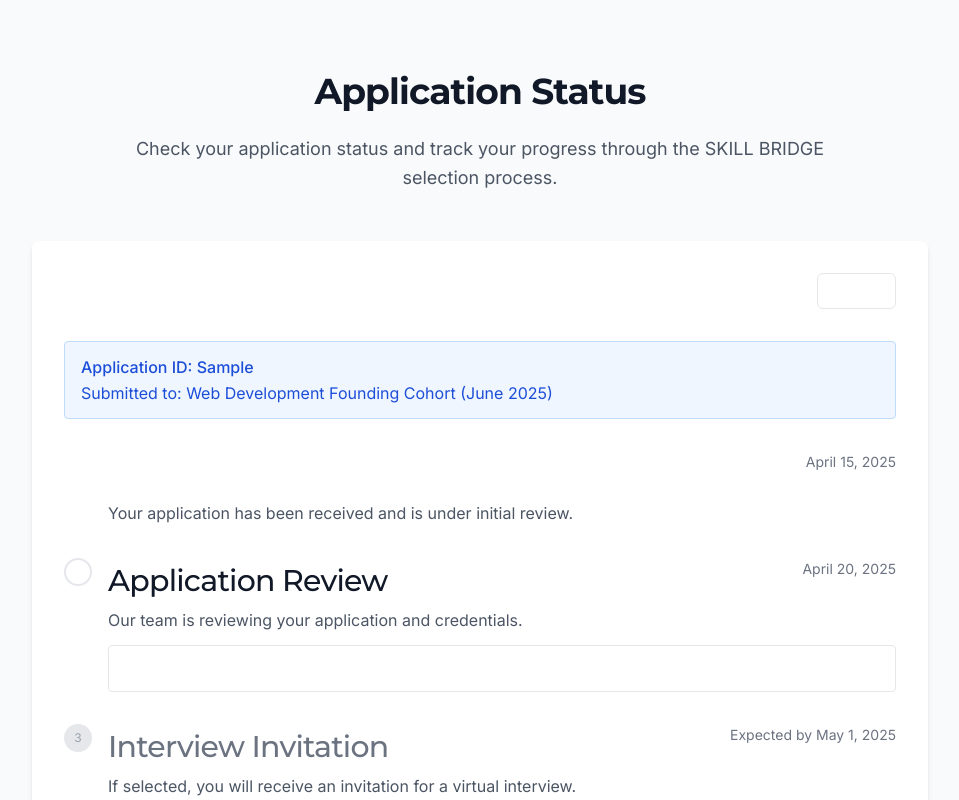
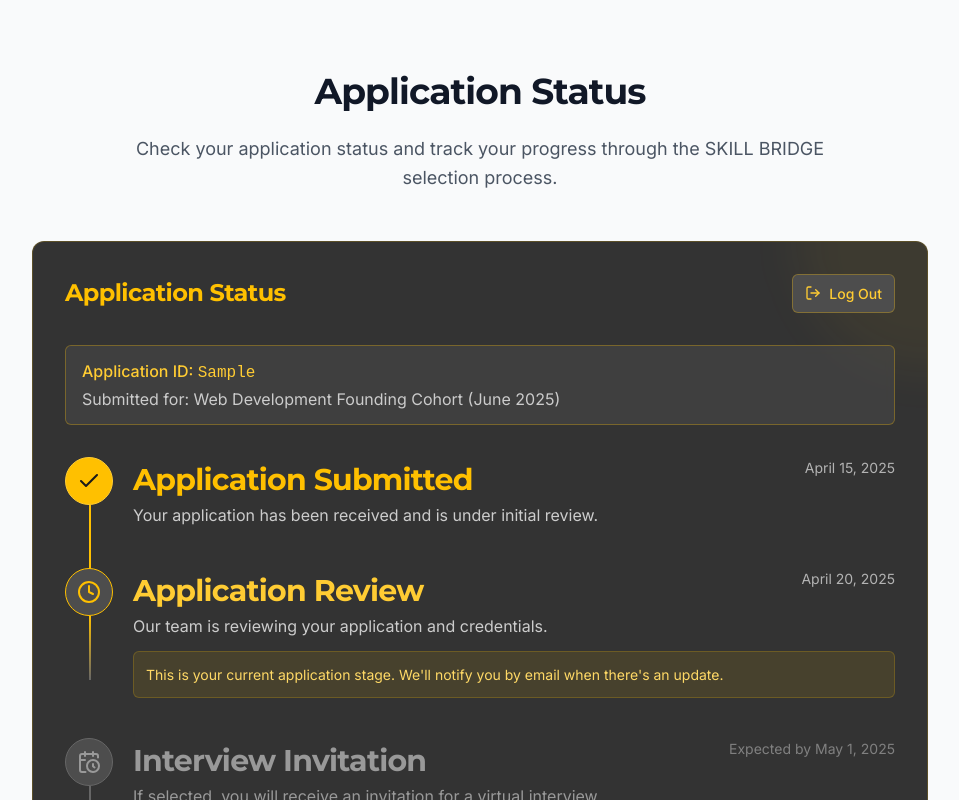
Before and after one commit to Nikhil9989/psb, a Next.js app: page /psb/application-status in a window 1280 px wide. Both pictures are taken after typing "name@example.com", "Sample" into the empty fields and a click on the button "Check Status". Shown: the top 800 px of the page, without its empty margins (160-1119 px from the left). Built offline with nearby package versions, Linux system fonts and the light colour scheme.

Commit message:
Complete ApplicationStatus component with improved theming and animations

```diff
--- a/components/application/ApplicationStatus.tsx
+++ b/components/application/ApplicationStatus.tsx
@@ -2,6 +2,8 @@
 
 import { useState } from 'react';
 import Button from '../common/Button';
+import { motion, AnimatePresence } from 'framer-motion';
+import { ArrowRight, Check, Clock, CalendarClock, AlertCircle, LogOut } from 'lucide-react';
 
 type StatusStep = {
   label: string;
@@ -79,20 +81,38 @@
   };
 
   return (
-    <div className="bg-white rounded-lg shadow-md p-8">
+    <div className="bg-obsidian-800 rounded-xl shadow-gold-glow p-8 border border-gold-500/20 relative overflow-hidden">
+      {/* Background glow elements */}
+      <div className="absolute top-0 right-0 w-64 h-64 bg-gold-500/5 rounded-full blur-xl -mr-32 -mt-32"></div>
+      <div className="absolute bottom-0 left-0 w-64 h-64 bg-gold-500/5 rounded-full blur-xl -ml-32 -mb-32"></div>
+
+      <AnimatePresence mode="wait">
         {!isLoggedIn ? (
-        <div>
-          <h2 className="text-2xl font-bold mb-6 text-center">Check Application Status</h2>
+          <motion.div
+            key="login"
+            initial={{ opacity: 0 }}
+            animate={{ opacity: 1 }}
+            exit={{ opacity: 0 }}
+            transition={{ duration: 0.3 }}
+            className="relative z-10"
+          >
+            <h2 className="text-2xl font-bold mb-6 text-center relative text-gold-500">
+              <span className="relative">
+                Check Application Status
+                <span className="absolute -bottom-2 left-1/4 right-1/4 h-0.5 bg-gold-500/40"></span>
+              </span>
+            </h2>
 
             {error && (
-            <div className="bg-red-50 border border-red-200 text-red-700 px-4 py-3 rounded mb-6">
-              {error}
+              <div className="bg-red-900/30 border border-red-500/30 text-red-300 px-4 py-3 rounded-md mb-6 flex items-start">
+                <AlertCircle className="h-5 w-5 mr-2 flex-shrink-0 mt-0.5" />
+                <span>{error}</span>
               </div>
             )}
 
             <form onSubmit={handleLogin} className="max-w-md mx-auto">
               <div className="mb-4">
-              <label htmlFor="email" className="block text-sm font-medium text-gray-700 mb-2">
+                <label htmlFor="email" className="block text-sm font-medium text-gold-300 mb-2">
                   Email Address
                 </label>
                 <input
@@ -100,14 +120,14 @@
                   id="email"
                   value={email}
                   onChange={(e) => setEmail(e.target.value)}
-                className="w-full px-4 py-2 border border-gray-300 rounded-md focus:ring-2 focus:ring-primary focus:border-transparent"
+                  className="w-full px-4 py-3 bg-obsidian-700 border border-obsidian-600 focus:border-gold-500 rounded-md text-white placeholder:text-obsidian-400 focus:outline-none focus:ring-1 focus:ring-gold-500"
                   placeholder="Enter your email"
                   required
                 />
               </div>
 
               <div className="mb-6">
-              <label htmlFor="applicationId" className="block text-sm font-medium text-gray-700 mb-2">
+                <label htmlFor="applicationId" className="block text-sm font-medium text-gold-300 mb-2">
                   Application ID
                 </label>
                 <input
@@ -115,91 +135,131 @@
                   id="applicationId"
                   value={applicationId}
                   onChange={(e) => setApplicationId(e.target.value)}
-                className="w-full px-4 py-2 border border-gray-300 rounded-md focus:ring-2 focus:ring-primary focus:border-transparent"
+                  className="w-full px-4 py-3 bg-obsidian-700 border border-obsidian-600 focus:border-gold-500 rounded-md text-white placeholder:text-obsidian-400 focus:outline-none focus:ring-1 focus:ring-gold-500"
                   placeholder="Enter your application ID"
                   required
                 />
-              <p className="text-xs text-gray-500 mt-1">
+                <p className="text-xs text-obsidian-400 mt-1">
                   Your Application ID was sent to your email after submission
                 </p>
               </div>
 
-            <Button
+              <button
                 type="submit"
-              variant="primary"
-              className="w-full"
                 disabled={isLoading}
+                className={`bg-gold-500 hover:bg-gold-600 text-obsidian-900 font-bold w-full py-3 px-4 rounded-md transition-colors flex items-center justify-center relative overflow-hidden ${
+                  isLoading ? 'opacity-70 cursor-not-allowed' : 'group'
+                }`}
               >
-              {isLoading ? 'Checking...' : 'Check Status'}
-            </Button>
+                <span className="relative z-10 flex items-center">
+                  {isLoading ? (
+                    <>
+                      <svg className="animate-spin -ml-1 mr-2 h-4 w-4 text-obsidian-900" xmlns="http://www.w3.org/2000/svg" fill="none" viewBox="0 0 24 24">
+                        <circle className="opacity-25" cx="12" cy="12" r="10" stroke="currentColor" strokeWidth="4"></circle>
+                        <path className="opacity-75" fill="currentColor" d="M4 12a8 8 0 018-8V0C5.373 0 0 5.373 0 12h4zm2 5.291A7.962 7.962 0 014 12H0c0 3.042 1.135 5.824 3 7.938l3-2.647z"></path>
+                      </svg>
+                      Checking...
+                    </>
+                  ) : (
+                    <>
+                      <span>Check Status</span>
+                      <ArrowRight className="ml-2 h-4 w-4 transition-transform group-hover:translate-x-1" />
+                    </>
+                  )}
+                </span>
+
+                {/* Gold shimmer effect */}
+                <div className="absolute inset-0 w-full h-full bg-gradient-to-r from-gold-500/0 via-gold-500/30 to-gold-500/0 -translate-x-full group-hover:animate-[shimmer_1.5s_infinite] opacity-0 group-hover:opacity-100 transition-opacity duration-300"></div>
+              </button>
             </form>
-        </div>
+          </motion.div>
         ) : (
-        <div>
+          <motion.div
+            key="status"
+            initial={{ opacity: 0 }}
+            animate={{ opacity: 1 }}
+            exit={{ opacity: 0 }}
+            transition={{ duration: 0.3 }}
+            className="relative z-10"
+          >
             <div className="flex justify-between items-center mb-8">
-            <h2 className="text-2xl font-bold">Application Status</h2>
-            <Button
-              variant="outline"
-              size="sm"
+              <h2 className="text-2xl font-bold text-gold-500">Application Status</h2>
+              <button
                 onClick={() => setIsLoggedIn(false)}
+                className="bg-obsidian-700 hover:bg-obsidian-600 border border-gold-500/30 text-gold-400 px-3 py-2 rounded-md text-sm font-medium flex items-center gap-2 transition-colors"
               >
-              Log Out
-            </Button>
+                <LogOut className="h-4 w-4" />
+                <span>Log Out</span>
+              </button>
             </div>
 
-          <div className="bg-blue-50 border border-blue-200 text-blue-700 px-4 py-3 rounded mb-8">
-            <p className="font-medium">Application ID: {applicationId}</p>
-            <p>Submitted to: Web Development Founding Cohort (June 2025)</p>
+            <div className="bg-obsidian-700/50 backdrop-blur-sm border border-gold-500/30 text-white px-4 py-3 rounded-md mb-8">
+              <p className="font-medium text-gold-400">Application ID: <span className="font-mono">{applicationId}</span></p>
+              <p className="text-obsidian-200">Submitted for: Web Development Founding Cohort (June 2025)</p>
             </div>
 
-          <div className="space-y-8">
+            <div className="space-y-2">
               {/* Status Timeline */}
-            <div className="relative">
+              <div className="relative mb-12">
                 {mockApplicationStatus.map((step, index) => (
-                <div key={index} className="flex mb-8 relative">
+                  <div key={index} className="flex mb-10 relative">
                     {/* Vertical line connecting steps */}
                     {index < mockApplicationStatus.length - 1 && (
                       <div
-                      className={`absolute left-3.5 top-8 w-0.5 h-full -z-10 ${
-                        step.status === 'completed' ? 'bg-primary' : 'bg-gray-200'
+                        className={`absolute left-6 top-12 w-0.5 h-16 -z-10 transition-colors ${
+                          step.status === 'completed' ? 'bg-gold-500' :
+                          step.status === 'current' ? 'bg-gradient-to-b from-gold-500 to-obsidian-600' :
+                          'bg-obsidian-600'
                         }`}
                       ></div>
                     )}
 
                     {/* Status circle */}
                     <div
-                    className={`h-7 w-7 rounded-full flex items-center justify-center mr-4 flex-shrink-0 ${
-                      step.status === 'completed' ? 'bg-primary text-white' :
-                      step.status === 'current' ? 'bg-white border-2 border-primary text-primary' :
-                      'bg-gray-200 text-gray-400'
+                      className={`h-12 w-12 rounded-full flex items-center justify-center mr-5 flex-shrink-0 border transition-colors ${
+                        step.status === 'completed' ? 'bg-gold-500 text-obsidian-900 border-gold-400' :
+                        step.status === 'current' ? 'bg-obsidian-700 border-gold-500 text-gold-500' :
+                        'bg-obsidian-700 border-obsidian-600 text-obsidian-400'
                       }`}
                     >
                       {step.status === 'completed' ? (
-                      <svg xmlns="http://www.w3.org/2000/svg" className="h-4 w-4" fill="none" viewBox="0 0 24 24" stroke="currentColor">
-                        <path strokeLinecap="round" strokeLinejoin="round" strokeWidth={2} d="M5 13l4 4L19 7" />
-                      </svg>
+                        <Check className="h-6 w-6" />
+                      ) : step.status === 'current' ? (
+                        <Clock className="h-6 w-6" />
                       ) : (
-                      <span className="text-xs">{index + 1}</span>
+                        <CalendarClock className="h-6 w-6" />
                       )}
                     </div>
 
                     {/* Step content */}
                     <div className="flex-grow">
-                    <div className="flex justify-between">
-                      <h3 className={`font-medium ${
-                        step.status === 'completed' ? 'text-primary' :
-                        step.status === 'current' ? 'text-gray-900' :
-                        'text-gray-500'
+                      <div className="flex flex-col sm:flex-row sm:justify-between sm:items-start">
+                        <h3 className={`font-bold mb-1 sm:mb-0 ${
+                          step.status === 'completed' ? 'text-gold-500' :
+                          step.status === 'current' ? 'text-gold-400' :
+                          'text-obsidian-400'
                         }`}>
                           {step.label}
                         </h3>
-                      <span className="text-sm text-gray-500">{step.date}</span>
+                        <span className={`text-sm mb-2 sm:mb-0 ${
+                          step.status === 'completed' ? 'text-obsidian-300' :
+                          step.status === 'current' ? 'text-obsidian-300' :
+                          'text-obsidian-500'
+                        }`}>
+                          {step.date}
+                        </span>
                       </div>
-                    <p className="text-gray-600 mt-1">{step.description}</p>
+                      <p className={`${
+                        step.status === 'completed' ? 'text-obsidian-200' :
+                        step.status === 'current' ? 'text-obsidian-200' :
+                        'text-obsidian-400'
+                      }`}>
+                        {step.description}
+                      </p>
 
                       {/* Current step callout */}
                       {step.status === 'current' && (
-                      <div className="mt-3 p-3 bg-primary/5 border border-primary/20 rounded text-primary text-sm">
+                        <div className="mt-3 p-3 bg-gold-500/10 border border-gold-500/20 rounded-md text-gold-300 text-sm">
                           This is your current application stage. We'll notify you by email when there's an update.
                         </div>
                       )}
@@ -209,18 +269,19 @@
               </div>
 
               {/* Additional Information */}
-            <div className="bg-gray-50 p-4 rounded-lg border border-gray-200">
-              <h3 className="font-medium mb-2">Next Steps</h3>
-              <p className="text-gray-600 mb-4">
+              <div className="bg-obsidian-700/50 border border-gold-500/20 p-5 rounded-lg">
+                <h3 className="font-medium text-gold-400 mb-2">Next Steps</h3>
+                <p className="text-obsidian-200 mb-4">
                   Our team is currently reviewing your application. You'll receive an email notification when there are any updates to your application status.
                 </p>
-              <p className="text-sm text-gray-500">
-                Have questions? Contact us at <a href="mailto:admissions@skillbridge.edu" className="text-primary hover:underline">admissions@skillbridge.edu</a>
+                <p className="text-obsidian-400 text-sm">
+                  Have questions? Contact us at <a href="mailto:admissions@skillbridge.edu" className="text-gold-400 hover:underline">admissions@skillbridge.edu</a>
                 </p>
               </div>
             </div>
-        </div>
+          </motion.div>
         )}
+      </AnimatePresence>
     </div>
   );
 };
```
Lines whose indentation alone changed are shown as unchanged.
